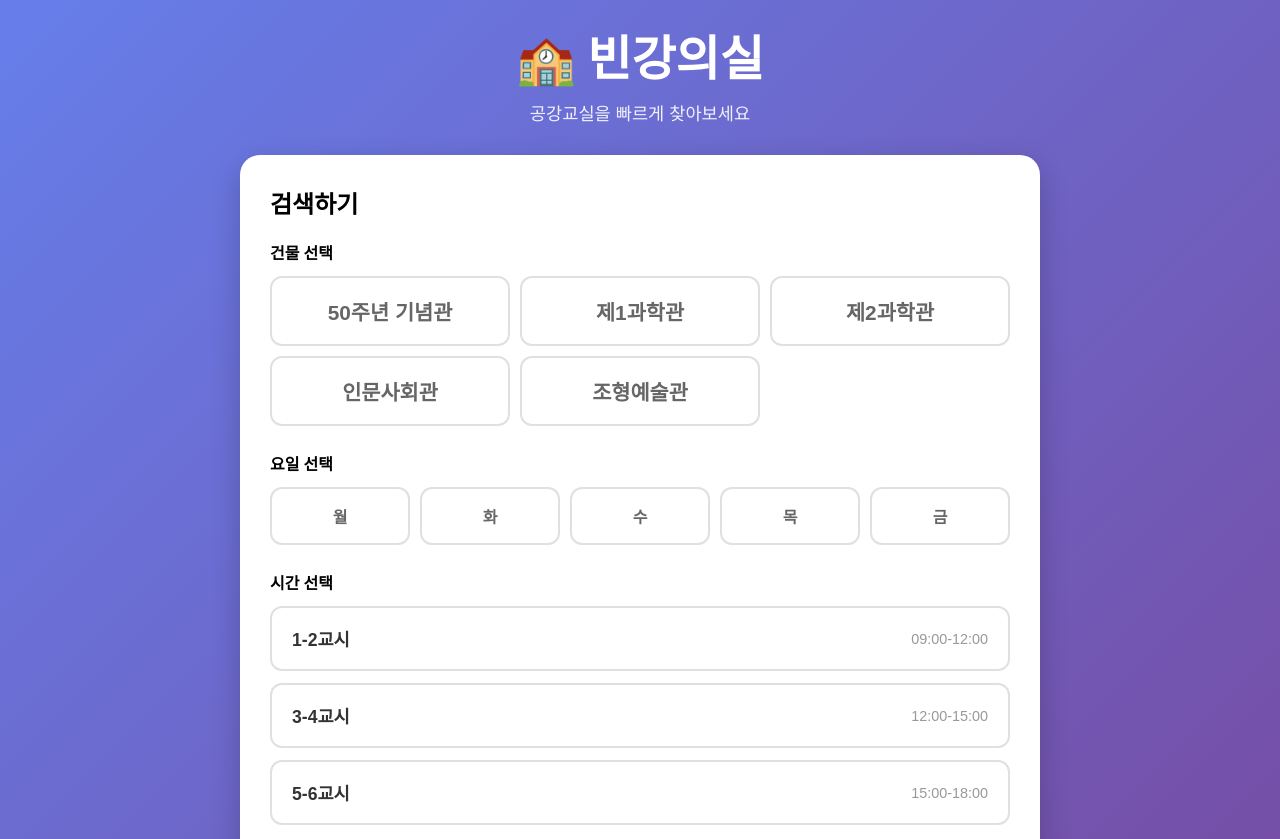
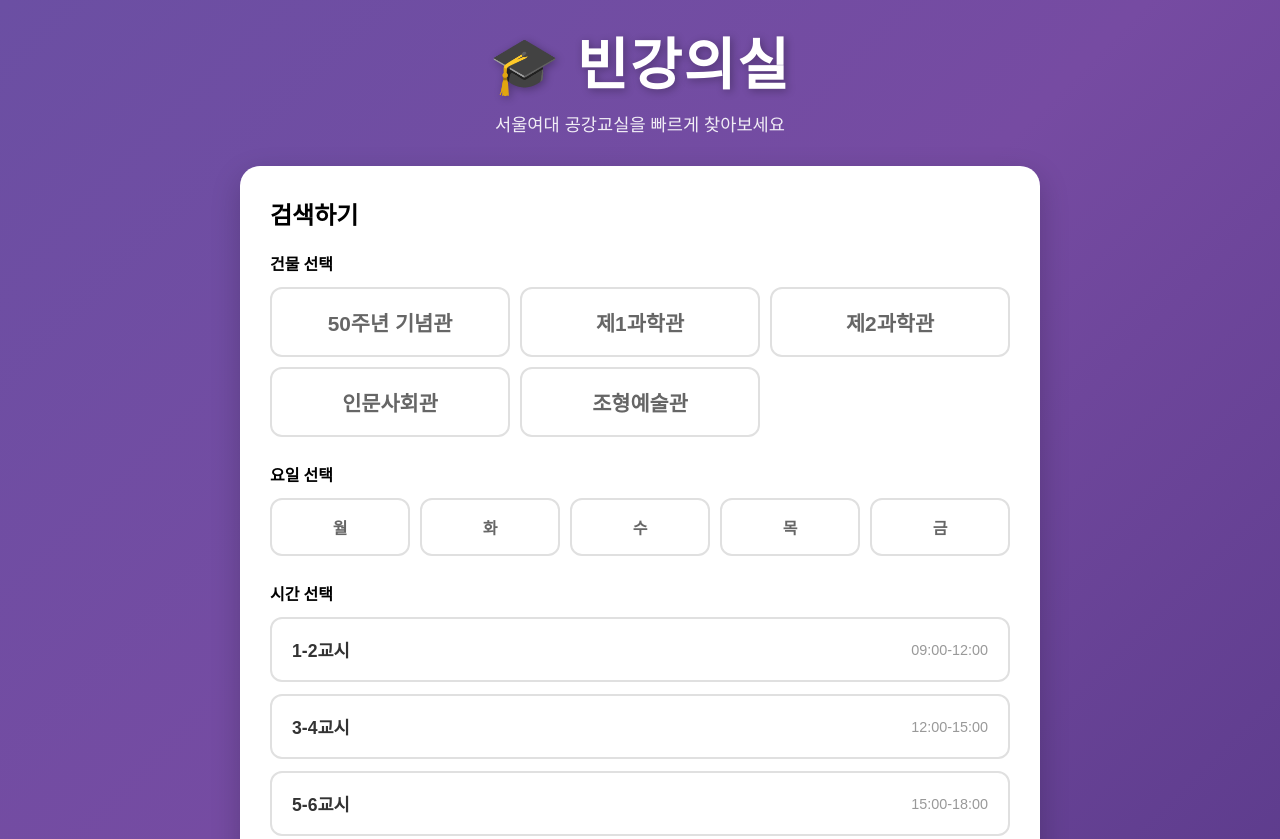
Before and after one commit to wrtn-edu-swu-bootcamp/project_33, a plain HTML site: page index.html in a window 1280 px wide. Shown: the top 839 px of the page. Drawn offline with Linux system fonts and the light colour scheme.

Commit message:
Update: Seoul Women's University branding - purple gradient, glass effect header, emoji change

```diff
--- a/index.html
+++ b/index.html
@@ -10,8 +10,8 @@
     <div class="container">
         <!-- 헤더 -->
         <header class="header">
-            <h1 class="title">🏫 빈강의실</h1>
-            <p class="subtitle">공강교실을 빠르게 찾아보세요</p>
+            <h1 class="title">🎓 빈강의실</h1>
+            <p class="subtitle">서울여대 공강교실을 빠르게 찾아보세요</p>
         </header>
 
         <!-- 검색 섹션 -->
--- a/style.css
+++ b/style.css
@@ -7,7 +7,7 @@
 
 body {
     font-family: -apple-system, BlinkMacSystemFont, 'Segoe UI', 'Malgun Gothic', sans-serif;
-    background: linear-gradient(135deg, #667eea 0%, #764ba2 100%);
+    background: linear-gradient(135deg, #6b4fa3 0%, #764ba2 50%, #5a3a8a 100%);
     min-height: 100vh;
     padding: 20px;
 }
@@ -26,9 +26,11 @@ body {
 }
 
 .title {
-    font-size: 3rem;
+    font-size: 3.5rem;
     font-weight: 700;
     margin-bottom: 10px;
+    text-shadow: 2px 2px 8px rgba(0, 0, 0, 0.3);
+    letter-spacing: 2px;
 }
 
 .subtitle {
```
